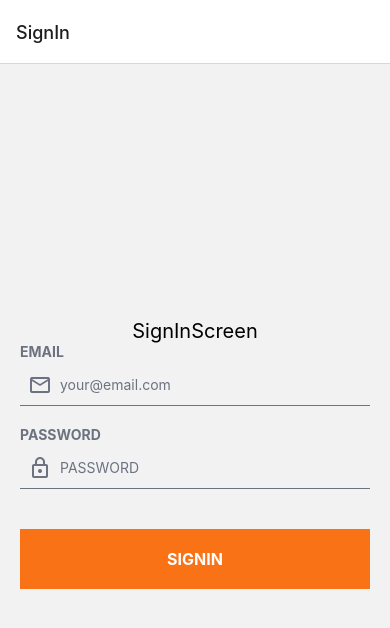
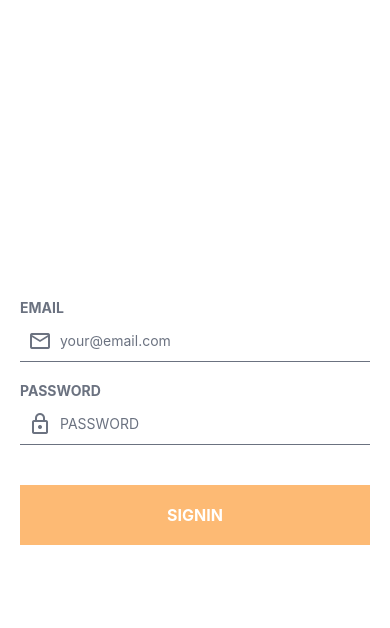
Before and after one commit to MarvelOppa/jabstargram, a React Native app: screen / in a window 390 px wide. Shown: the top 628 px of the page. Built offline with nearby package versions, Linux system fonts and the light colour scheme.

Commit message:
로그인 화면 만들기

```diff
--- a/src/components/Input.js
+++ b/src/components/Input.js
@@ -74,6 +74,10 @@
           secureTextEntry={secureTextEntry}
           onBlur={() => setIsFocused(false)}
           onFocus={() => setIsFocused(true)}
+          autoCapitalize={'none'}
+          autoCorrect={false}
+          textContentType={'none'}
+          keyboardAppearance={'light'}
         />
         <View style={[defaultStyles.icon, styles?.icon]}>
           <MaterialCommunityIcons
--- a/src/navigations/AuthStack.js
+++ b/src/navigations/AuthStack.js
@@ -2,12 +2,18 @@
 import SignInScreen from '../screens/SignInScreen';
 import SignUpScreen from '../screens/SignUpScreen';
 import { AuthRoutes } from './routes';
+import { WHITE } from '../colors';
 
 const Stack = createNativeStackNavigator();
 
 const AuthStack = () => {
   return (
-    <Stack.Navigator>
+    <Stack.Navigator
+      screenOptions={{
+        contentStyle: { backgroundColor: WHITE },
+        headerShown: false,
+      }}
+    >
       <Stack.Screen name={AuthRoutes.SIGN_IN} component={SignInScreen} />
       <Stack.Screen name={AuthRoutes.SIGN_UP} component={SignUpScreen} />
     </Stack.Navigator>
--- a/src/screens/SignInScreen.js
+++ b/src/screens/SignInScreen.js
@@ -1,67 +1,72 @@
-import { StyleSheet, Text, View } from 'react-native';
-import PropTypes from 'prop-types';
-import { AuthRoutes } from '../navigations/routes';
+import { Keyboard, StyleSheet, View } from 'react-native';
 import Input, { InputTypes } from '../components/Input';
-import { useState } from 'react';
+import { useEffect, useRef, useState } from 'react';
 import Button from '../components/Button';
 import SafeInputView from '../components/SafeInputView';
+import { useSafeAreaInsets } from 'react-native-safe-area-context';
 
-const SignInScreen = ({ navigation }) => {
+const SignInScreen = () => {
   const [email, setEmail] = useState('');
   const [password, setPassword] = useState('');
+  const passwordRef = useRef();
+  const [isLoading, setIsLoading] = useState(false);
+  const [disabled, setDisabled] = useState(false);
+
+  const { top } = useSafeAreaInsets();
+
+  useEffect(() => {
+    setDisabled(!email || !password);
+  }, [email, password]);
+
+  const onSubmit = () => {
+    Keyboard.dismiss();
+    if (!disabled && !isLoading) {
+      setIsLoading(true);
+      console.log(email, password);
+      setIsLoading(false);
+    }
+  };
 
   return (
     <SafeInputView>
-      <View style={styles.container}>
-        <Text style={styles.title}>SignInScreen</Text>
+      <View style={[styles.container, { paddingTop: top }]}>
         <Input
           inputType={InputTypes.EMAIL}
           value={email}
           onChangeText={(text) => {
             setEmail(text.trim());
           }}
-          styles={{
-            container: { paddingHorizontal: 20, marginBottom: 20 },
-          }}
+          onSubmitEditing={() => passwordRef.current.focus()}
+          styles={{ container: { marginBottom: 20 } }}
         />
         <Input
+          ref={passwordRef}
           inputType={InputTypes.PASSWORD}
           value={password}
           onChangeText={(text) => {
             setPassword(text.trim());
           }}
-          styles={inputStyles}
+          onSubmitEditing={onSubmit}
+          styles={{ container: { marginBottom: 20 } }}
         />
         <Button
           title={'SIGNIN'}
-          onPress={() => {
-            navigation.navigate(AuthRoutes.SIGN_UP);
-          }}
-          styles={{
-            container: { paddingHorizontal: 20, marginTop: 20 },
-          }}
+          disabled={disabled}
+          isLoading={isLoading}
+          onPress={onSubmit}
+          styles={{ container: { marginTop: 20 } }}
         />
       </View>
     </SafeInputView>
   );
 };
 
-SignInScreen.propTypes = {
-  // propTypes
-};
-
-const inputStyles = StyleSheet.create({
-  container: {
-    paddingHorizontal: 20,
-    marginBottom: 20,
-  },
-});
-
 const styles = StyleSheet.create({
   container: {
     flex: 1,
     justifyContent: 'center',
     alignItems: 'center',
+    paddingHorizontal: 20,
   },
   title: {
     fontSize: 20,
```
